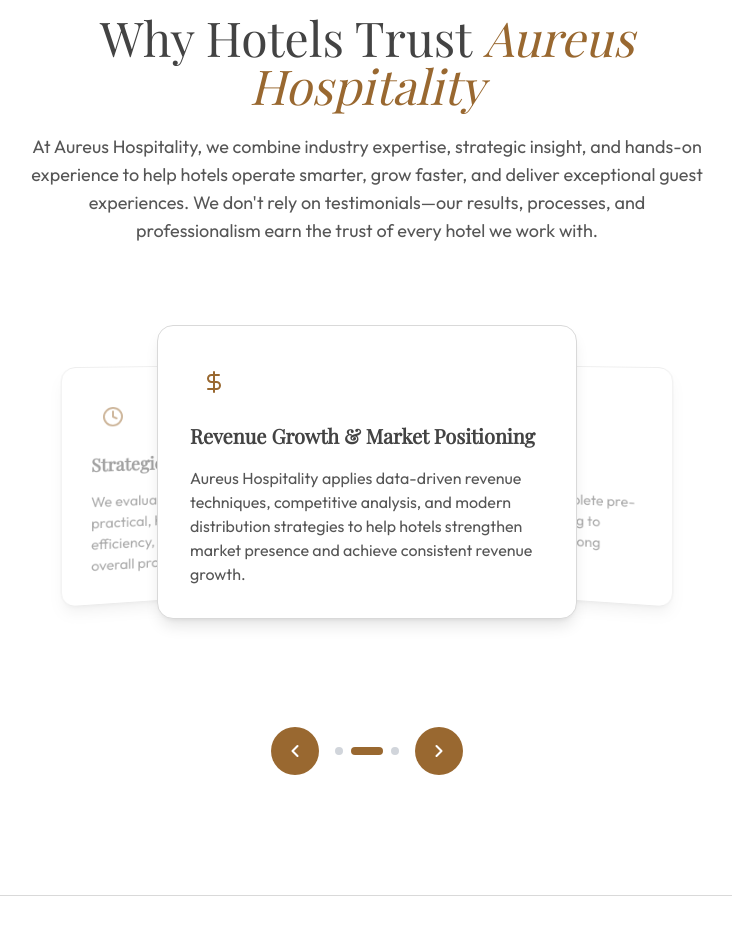
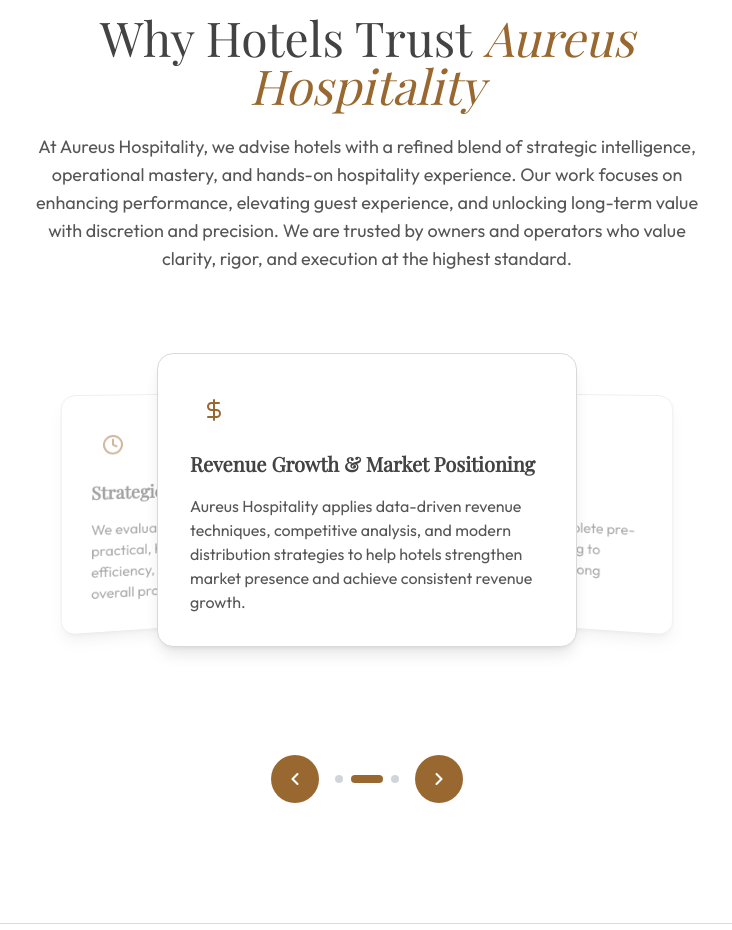
Before and after one commit to Midis2025/hotel-consultancy-frontend, a React (Vite) app: page / in a window 1280 px wide. Shown: the part 4800-5730 px from the top of the page, without its empty margins (273-1005 px from the left). Built offline with nearby package versions, Linux system fonts and the light colour scheme.

Commit message:
updated why hotels trust us section text

```diff
--- a/src/screens/Desktop/sections/WhyHotelsSection/WhyHotelsSection.tsx
+++ b/src/screens/Desktop/sections/WhyHotelsSection/WhyHotelsSection.tsx
@@ -164,11 +164,7 @@ export const WhyHotelsSection = (): JSX.Element => {
           </h2>
 
           <p className="font-body-1 text-neutral-2 mt-6 text-base sm:text-lg max-w-2xl leading-relaxed">
-            At Aureus Hospitality, we combine industry expertise, strategic
-            insight, and hands-on experience to help hotels operate smarter,
-            grow faster, and deliver exceptional guest experiences. We don't
-            rely on testimonials—our results, processes, and professionalism
-            earn the trust of every hotel we work with.
+           At Aureus Hospitality, we advise hotels with a refined blend of strategic intelligence, operational mastery, and hands-on hospitality experience. Our work focuses on enhancing performance, elevating guest experience, and unlocking long-term value with discretion and precision. We are trusted by owners and operators who value clarity, rigor, and execution at the highest standard.
           </p>
         </motion.div>
 
```
